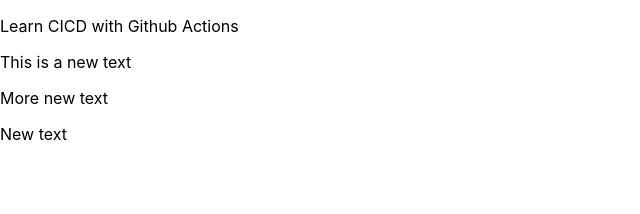
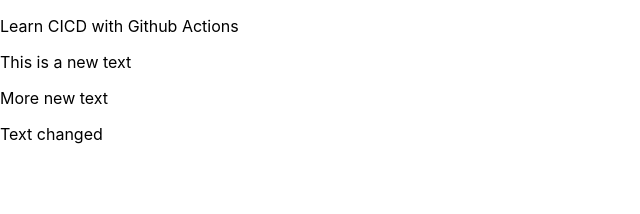
Before and after one commit to shanbiswas/github-actions-cicd-react-app, a React (Create React App) app: page / in a window 1280 px wide. Shown: the top 214 px of the page, without its empty margins (0-640 px from the left). Built offline with nearby package versions, Linux system fonts and the light colour scheme.

Commit message:
Change text

```diff
--- a/src/App.js
+++ b/src/App.js
@@ -6,7 +6,7 @@
       <p>Learn CICD with Github Actions</p>
       <p>This is a new text</p>
       <p>More new text</p>
-      <p>New text</p>
+      <p>Text changed</p>
     </div>
   );
 }
```
